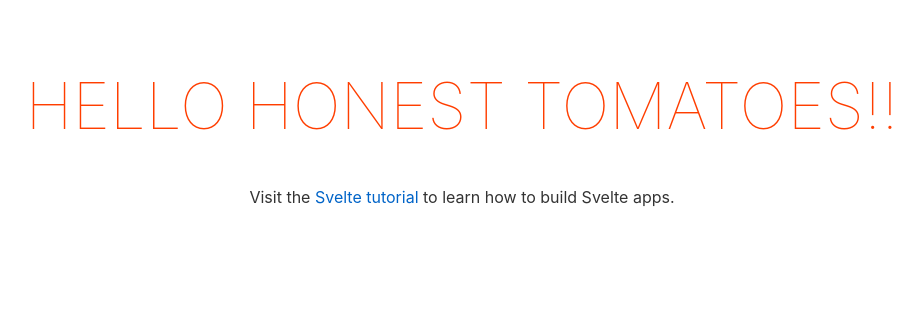
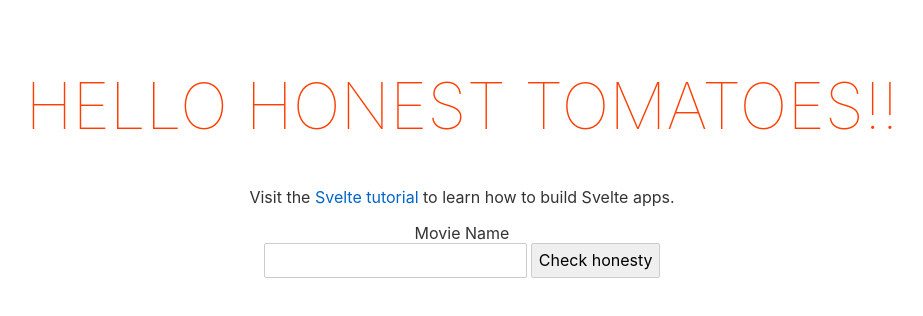
Before and after one commit to cameron-bam/honesttomatoes, a Svelte app: page / in a window 1280 px wide. Shown: the top 316 px of the page, without its empty margins (178-1101 px from the left). Built offline with nearby package versions, Linux system fonts and the light colour scheme.

Commit message:
Adding form for getting tomatometer details

```diff
--- a/src/App.svelte
+++ b/src/App.svelte
@@ -1,10 +1,13 @@
 <script>
+	import CompareTomatoMeter from './components/CompareTomatoMeter.svelte';
 	export let name;
 </script>
 
 <main>
 	<h1>Hello {name}!</h1>
 	<p>Visit the <a href="https://svelte.dev/tutorial">Svelte tutorial</a> to learn how to build Svelte apps.</p>
+
+	<CompareTomatoMeter />
 </main>
 
 <style>
--- /dev/null
+++ b/src/components/CompareTomatoMeter.svelte
@@ -0,0 +1,15 @@
+<script>
+    import axios from 'axios';
+    let name = "";
+
+    function handleSubmit(e) {
+        axios.get(`/api/get-total-pages/type/m/name/${name}`)
+    }
+</script>
+
+<form on:submit|preventDefault={handleSubmit}>
+    <label>Movie Name</label>
+    <input type=text on:change={(e) => name = e.target.value}/>
+
+    <input type="submit" value="Check honesty" />
+</form>
```
